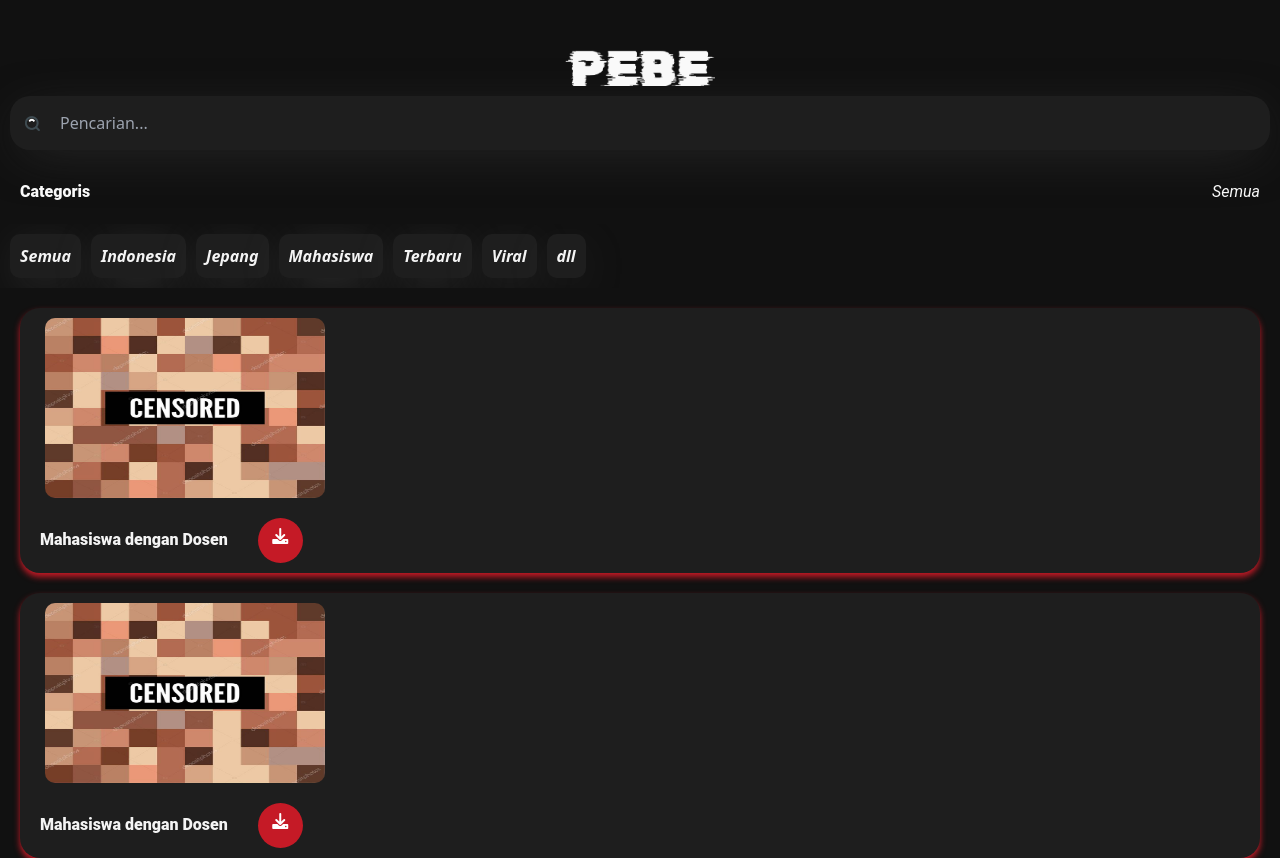
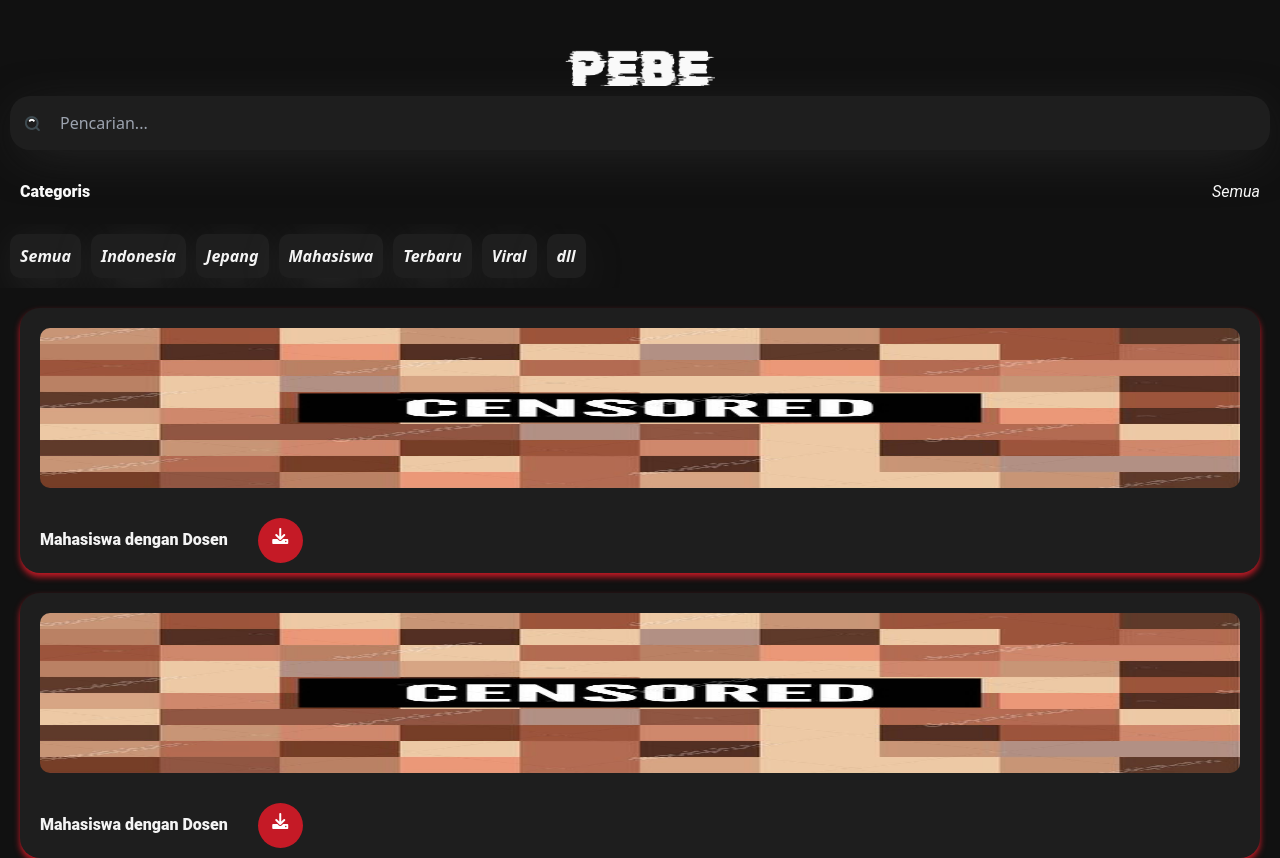
Before and after one commit to hellodiss/hellodiss.github.io, a plain HTML site: page index.html in a window 1280 px wide. Shown: the top 858 px of the page. Drawn offline with nearby package versions, Linux system fonts and the light colour scheme.

Commit message:
Update style.css

```diff
--- a/style.css
+++ b/style.css
@@ -83,10 +83,12 @@ body {
   margin: 20px;
 }
 .card img {
-  border-radius: 20px;
-  padding: 10px;
-  margin-left: 15px;
-  width: 300px;
+  display: flex;
+  justify-items: center;
+  border-radius: 30px;
+  align-content: center;
+  padding: 20px;
+  width: 100%;
   height: 200px;
 }
 .judul_vidio {
```
